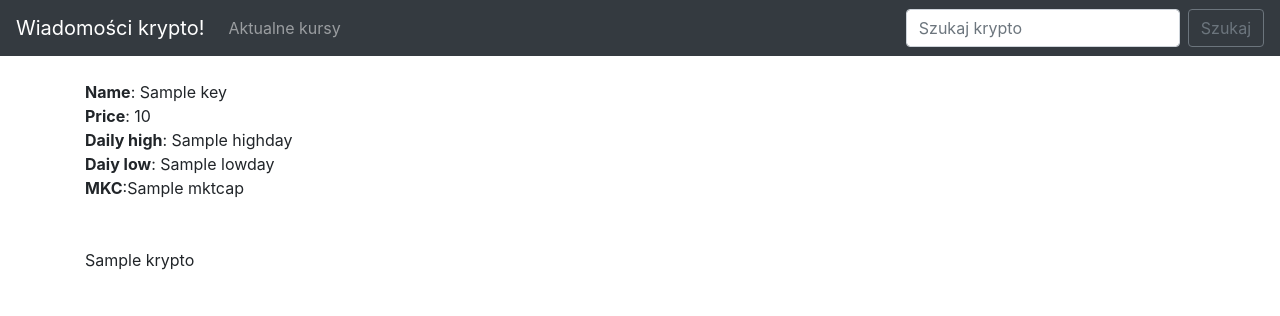
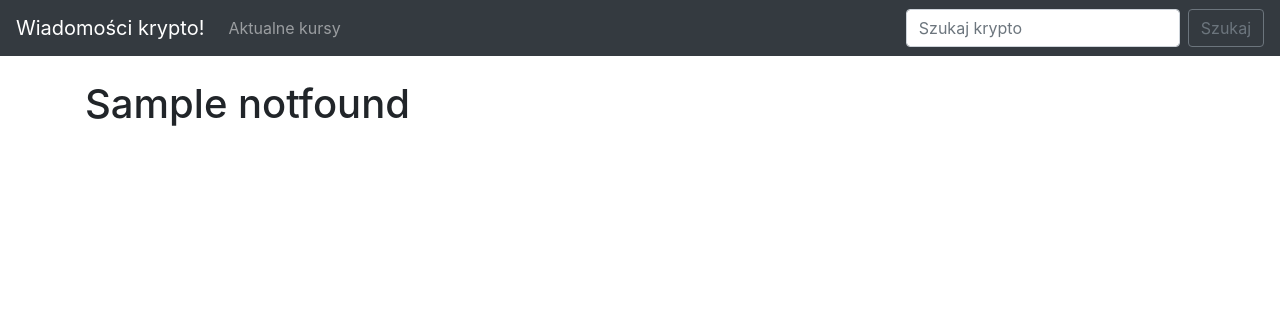
Before and after one commit to syko90/kryptoportal, a Django app: template krypto/templates/prices.html in a window 1280 px wide. Shown: the top 316 px of the page. Run offline with Django 3.2, Linux system fonts and the light colour scheme; the template is opened without the code that fills it: most values are stand-ins (such as "Sample title", 1, 10 or a date in 2020); some libraries are stand-ins or nearby versions.

Commit message:
Warunek IF dla linków

```diff
--- a/krypto/templates/prices.html
+++ b/krypto/templates/prices.html
@@ -1,6 +1,9 @@
 {% extends 'base.html' %}
 
 {% block content %}
+    {% if notfound %}
+       <h1>{{ notfound }}</h1>
+    {% else %}
         {% for key, value in krypto.DISPLAY.items %}
 
 
@@ -12,8 +15,5 @@
 
 
         {% endfor %}
-
-<br/><br/>
-
-    {{ krypto }}
+    {% endif %}
 {% endblock %}
--- a/krypto/views.py
+++ b/krypto/views.py
@@ -23,4 +23,5 @@ def prices(request):
         krypto = json.loads(krypto_request.content)
         return render(request, 'prices.html', {'quote': quote, 'krypto': krypto})
     else:
-        return render(request, 'prices.html', {})
+        notfound = "Wpisz w wyszukiwarce poprawny symbol kryptowaluty"
+        return render(request, 'prices.html', {'notfound': notfound})
```
Lines whose indentation alone changed are shown as unchanged.
